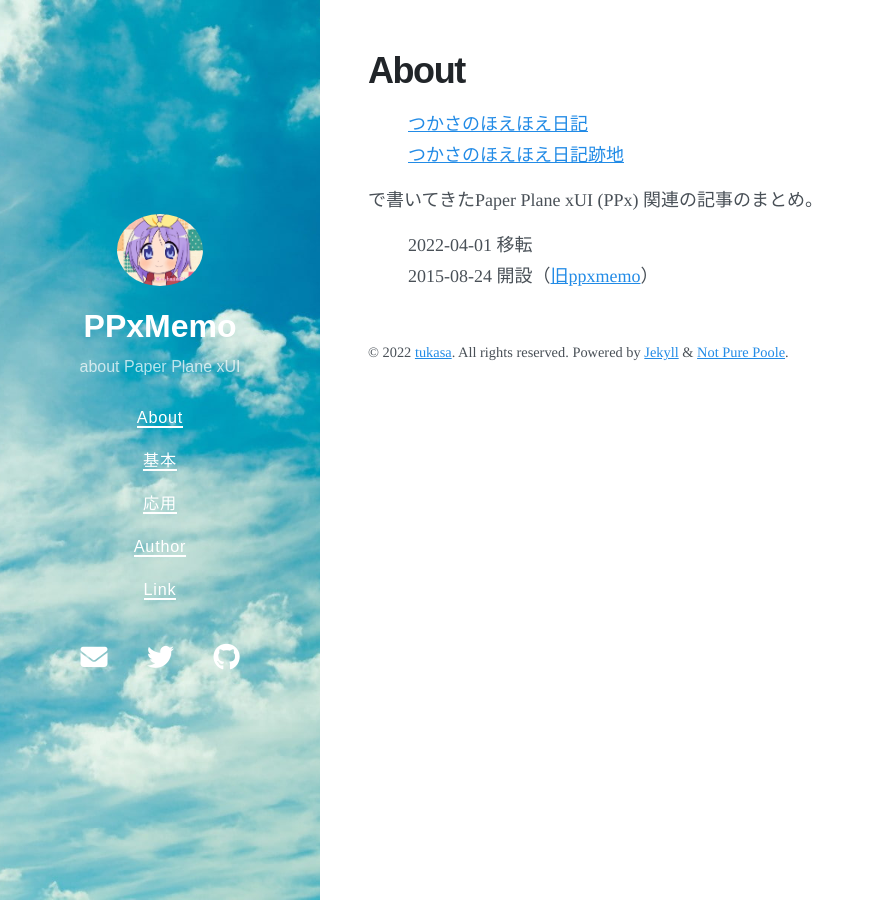
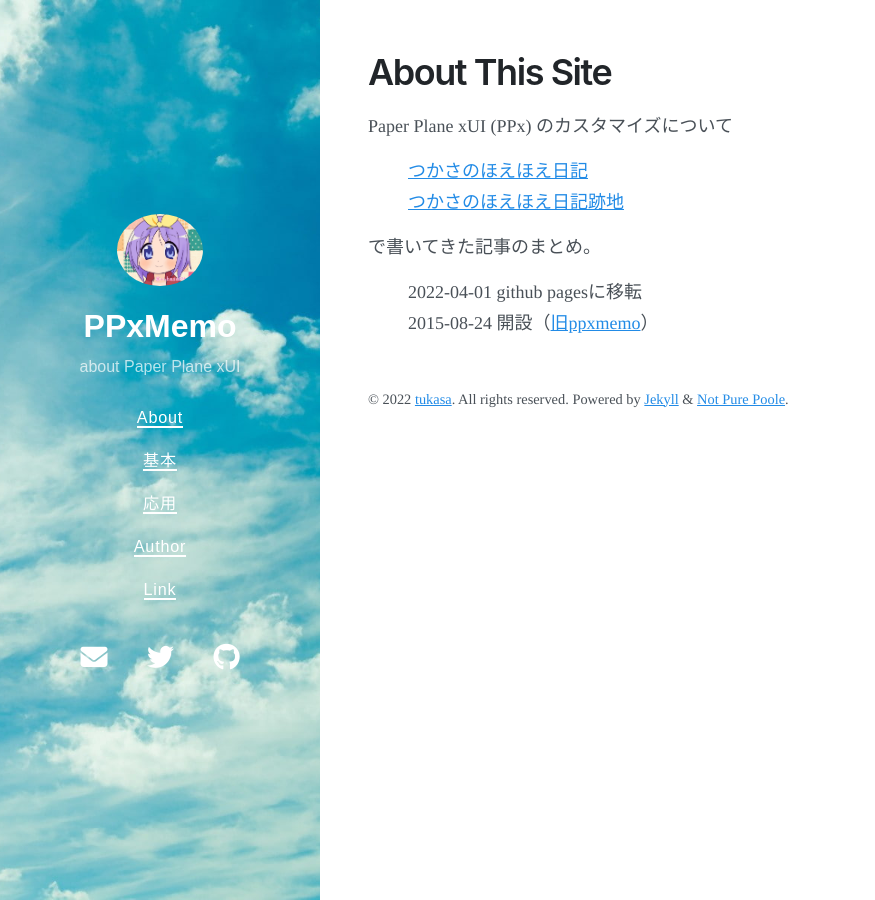
Before and after one commit to tukasa/ppxmemo, a Jekyll site: the page built from index.md, in a window 1280 px wide. Shown: the whole page, without its empty margins (0-875 px from the left). Built offline with Jekyll 4.4.1, drawn with Linux system fonts in a browser that asks for light colours; nearby versions of some CDN libraries.

Commit message:
タイトルバーにページ内容を表示するように

```diff
--- a/_includes/head.html
+++ b/_includes/head.html
@@ -6,7 +6,13 @@
   <link rel="stylesheet" href="{{ 'assets/styles.css' | relative_url }}">
   <link rel ="stylesheet" href="https://cdnjs.cloudflare.com/ajax/libs/font-awesome/6.1.1/css/all.min.css">
   <link rel="shortcut icon" type="image/svg+xml" href="{{ site.baseurl }}/pen.svg">
-  <title>{{ site.title }}</title>
+  <title>
+    {% if page.title %}
+      {{ page.title }} | {{ site.title }}
+    {% else %}
+      {{ site.title }} | {{ site.description}}
+    {% endif %}
+  </title>
 
   {% feed_meta %}
   {% seo title=false %}
--- a/index.md
+++ b/index.md
@@ -1,14 +1,17 @@
 ---
 layout: page
-title: About
 ---
+
+<h1 class="page-title">About This Site</h1>
+
+Paper Plane xUI (PPx) のカスタマイズについて
 
 - [つかさのほえほえ日記](https://hoehoetukasa.blogspot.com/)
 - [つかさのほえほえ日記跡地](https://tukasa1919.hatenablog.com/)
 
-で書いてきたPaper Plane xUI (PPx) 関連の記事のまとめ。
+で書いてきた記事のまとめ。
 
-- 2022-04-01 移転
+- 2022-04-01 github pagesに移転
 - 2015-08-24 開設（[旧ppxmemo](https://sites.google.com/site/ppxmemo/%E3%83%9B%E3%83%BC%E3%83%A0?authuser=0)）
 
 {% include footer.html %}
```
Also changed, not shown: my_collections/_advanced/moe01.md (+1 -0 lines).
